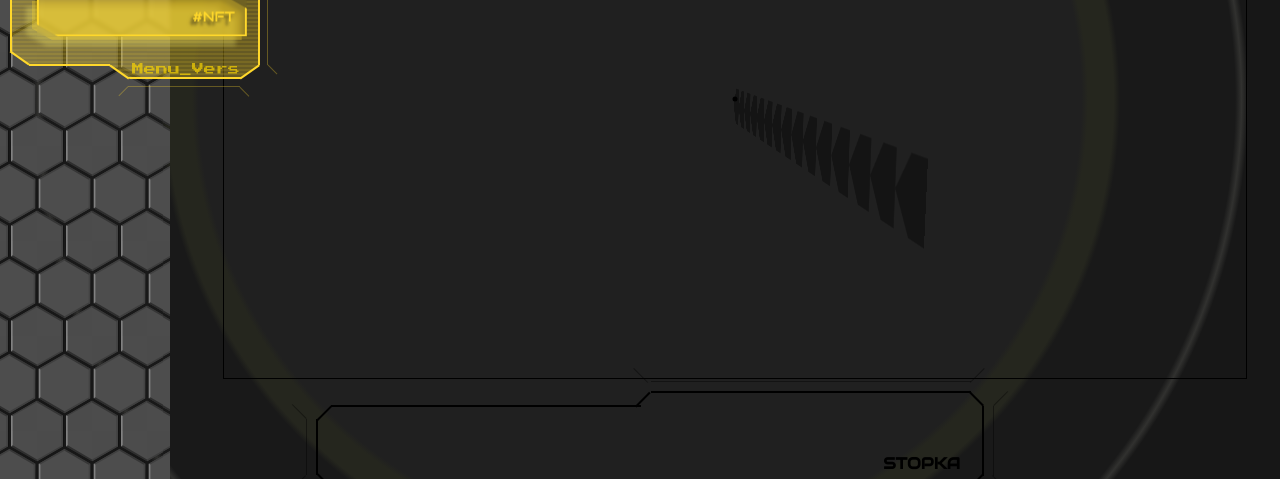
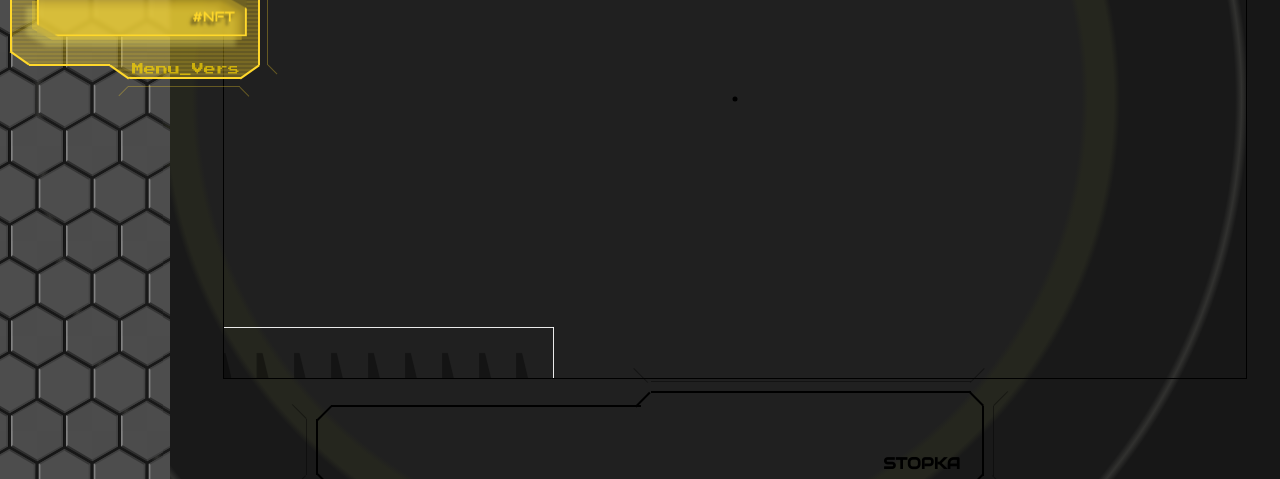
Before and after one commit to JanSzalanski/react_me_v2, a React (Create React App) app: page /news in a window 1280 px wide. Shown: the part 301-780 px from the top of the page. Built offline with nearby package versions, Linux system fonts and the light colour scheme; a web font is replaced by a local one.

Commit message:
a srał pies to 3d narazie ...

```diff
--- a/src/components/atoms/Decors/TrapezeA/TrapezeA.module.css
+++ b/src/components/atoms/Decors/TrapezeA/TrapezeA.module.css
@@ -1,5 +1,6 @@
 .trapezeA {
   position: relative;
+  margin-top: 25px;
   z-index: 3;
   left: 0;
   right: 0;
@@ -9,5 +10,7 @@
   width: 50px;
   height: 50px;
   opacity: 0.4;
+  -webkit-transform: rotateX(0deg) rotateY(0deg) rotateZ(0deg);
+          transform: rotateX(0deg) rotateY(0deg) rotateZ(0deg);
 }
 /*# sourceMappingURL=TrapezeA.module.css.map */
--- a/src/components/atoms/Decors/TrapezeA/TrapezeA.module.scss
+++ b/src/components/atoms/Decors/TrapezeA/TrapezeA.module.scss
@@ -1,5 +1,6 @@
 .trapezeA {
   position: relative;
+  margin-top: 25px;
   z-index: 3;
   left: 0;
   right: 0;
@@ -8,5 +9,7 @@
   width: 50px;
   height: 50px;
   opacity: 0.4;
+  // transform-style: preserve-3d;
+  transform: rotateX(0deg) rotateY(0deg) rotateZ(0deg);
   // margin-top: 10px;
 }
--- a/src/components/organisms/PerspectiveA/PerspectiveA.module.css
+++ b/src/components/organisms/PerspectiveA/PerspectiveA.module.css
@@ -8,8 +8,7 @@
   width: 80%;
   height: 70%;
   border: 1px solid var(--black);
-  -webkit-perspective: 600px;
-          perspective: 600px;
+  overflow: hidden;
 }
 
 .pointer {
@@ -25,11 +24,12 @@
 }
 
 .groupA {
-  position: fixed;
-  left: 50%;
-  top: 6%;
+  position: absolute;
+  left: 0%;
+  top: 50%;
   -webkit-transform: translate(-50%, -50%);
           transform: translate(-50%, -50%);
+  border: 1px solid white;
   width: 10%;
   height: 100%;
   display: -webkit-box;
@@ -44,7 +44,9 @@
   -webkit-box-align: center;
       -ms-flex-align: center;
           align-items: center;
-  -webkit-transform: rotateY(101deg) rotateZ(85deg);
-          transform: rotateY(101deg) rotateZ(85deg);
+  -webkit-transform: rotateY(0deg) rotateZ(90deg);
+          transform: rotateY(0deg) rotateZ(90deg);
+  -ms-flex-line-pack: justify;
+      align-content: space-between;
 }
 /*# sourceMappingURL=PerspectiveA.module.css.map */
--- a/src/components/organisms/PerspectiveA/PerspectiveA.module.scss
+++ b/src/components/organisms/PerspectiveA/PerspectiveA.module.scss
@@ -7,7 +7,8 @@
   width: 80%;
   height: 70%;
   border: 1px solid var(--black);
-  perspective: 600px;
+  // perspective: 300px;
+  overflow: hidden;
 }
 
 .pointer {
@@ -22,17 +23,18 @@
 }
 
 .groupA {
-  position: fixed;
-  left: 50%;
-  top: 6%;
+  position: absolute;
+  left: 0%;
+  top: 50%;
   transform: translate(-50%, -50%);
-  // border: 1px solid white;
+  border: 1px solid white;
   width: 10%;
   height: 100%;
   display: flex;
   flex-direction: column;
   justify-content: space-around;
   align-items: center;
-  transform: rotateY(101deg) rotateZ(85deg);
-  // align-content: space-between;
+  transform: rotateY(0deg) rotateZ(90deg);
+  // transform-style: preserve-3d;
+  align-content: space-between;
 }
```
Also changed, not shown: 2 other files (tests, documents, lock files or other folders).
